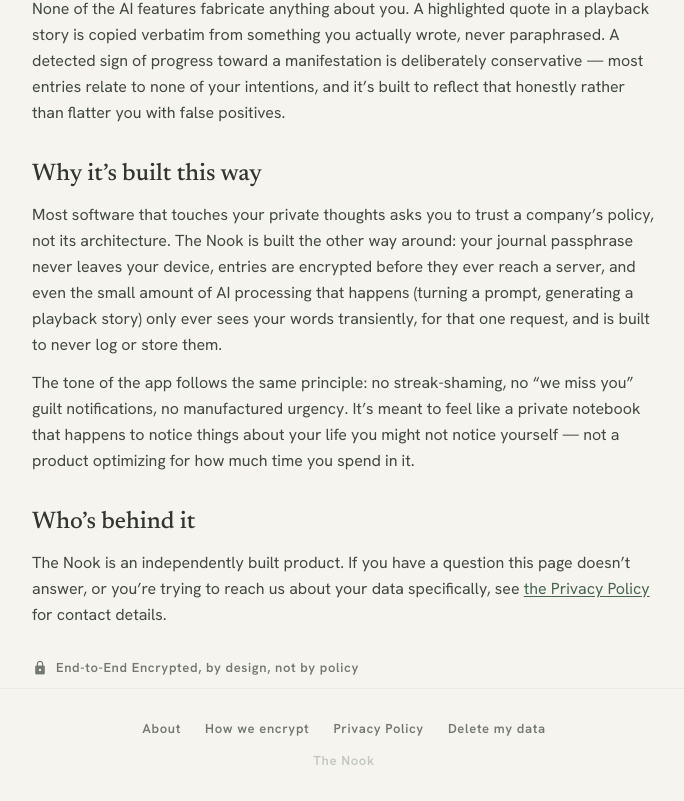
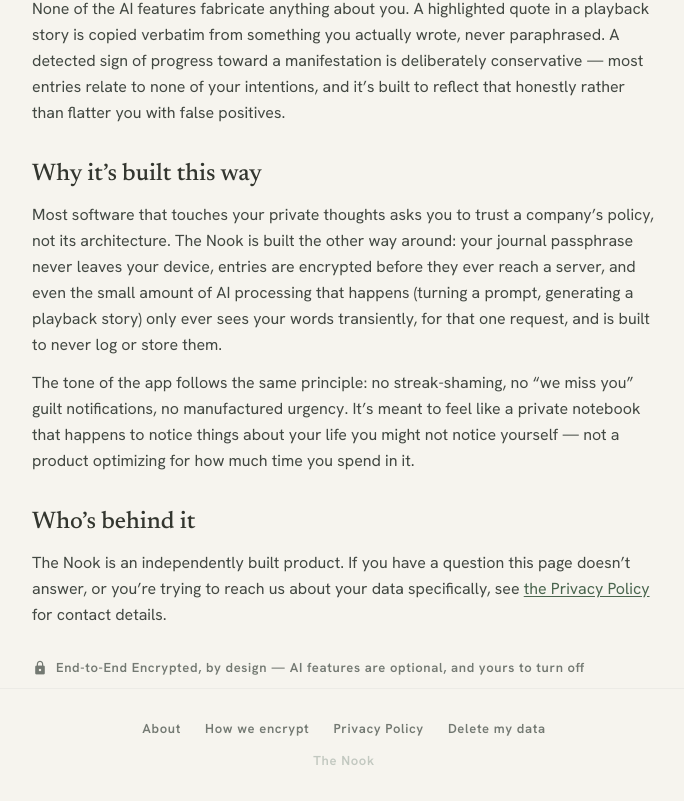
Before and after one commit to sipandey/the-nook, a Next.js app in the folder web/: page /about in a window 1280 px wide. Shown: the part 548-1349 px from the top of the page, without its empty margins (296-980 px from the left). Built offline with nearby package versions, Linux system fonts and the light colour scheme.

Commit message:
Fix AI privacy copy: correct daily-prompt claim, disclose OpenAI retention, resolve About tagline contradiction

```diff
--- a/web/content/encryption.md
+++ b/web/content/encryption.md
@@ -26,9 +26,11 @@
 
 There is no “forgot your journal passphrase” server-side reset. That’s not an oversight; a resettable passphrase would mean someone other than you could eventually get in. The one backup path is a 12-word recovery phrase, shown once when you set things up, which wraps the same data key under a second, independently-derived key. Lose both the passphrase and the recovery phrase, and the entries are permanently unreadable — including to us.
 
-### 6. AI features are the one place plaintext exists off your device — briefly
+### 6. AI features are the one place plaintext exists off your device — briefly, and you can turn it off entirely
 
-To generate a daily prompt or a playback story, your device decrypts the relevant entries locally, then sends that plaintext over an encrypted connection to a serverless function for exactly one request to OpenAI. That function is built not to log or persist what it receives, and OpenAI processes it as part of generating the response, not to train on it as a matter of policy for API traffic. This is a real, deliberate exception to “we never see your plaintext” — named here plainly rather than glossed over, because a privacy claim you have to squint to find the caveat in isn’t an honest one.
+To generate a playback story, transcribe a voice note, or detect progress toward a manifestation, your device decrypts the relevant entries locally, then sends that plaintext over an encrypted connection to a serverless function for exactly one request to OpenAI. That function is built not to log or persist what it receives. OpenAI's API traffic isn't used to train their models by default (true since March 2023) — but it is retained by OpenAI itself for up to 30 days for abuse monitoring, unless longer retention is required by law. That's a real, checkable fact, not covered by "we don't retain it" alone, since that sentence is about us, not them.
+
+This is a real, deliberate exception to “we never see your plaintext” — named here plainly rather than glossed over, because a privacy claim you have to squint to find the caveat in isn’t an honest one. If you'd rather nothing you write ever leaves your device, turn AI features off entirely from Settings → Privacy & Security — playback stories, voice transcription, and manifestation-signal detection all stop; writing, browsing, search, streaks, tags, and export are unaffected. Daily prompts don't send entry content in the first place, so they're unaffected either way.
 
 ## What this doesn’t protect against
 
--- a/web/src/app/about/page.tsx
+++ b/web/src/app/about/page.tsx
@@ -17,7 +17,7 @@
 
         <div className="flex items-center gap-2 text-outline mt-stack-loose">
           <MaterialIcon name="lock" filled size={16} />
-          <span className="text-label-sm">End-to-End Encrypted, by design, not by policy</span>
+          <span className="text-label-sm">End-to-End Encrypted, by design — AI features are optional, and yours to turn off</span>
         </div>
       </main>
 
```
Also changed, not shown: web/content/privacy.md (+1 -1 lines).
